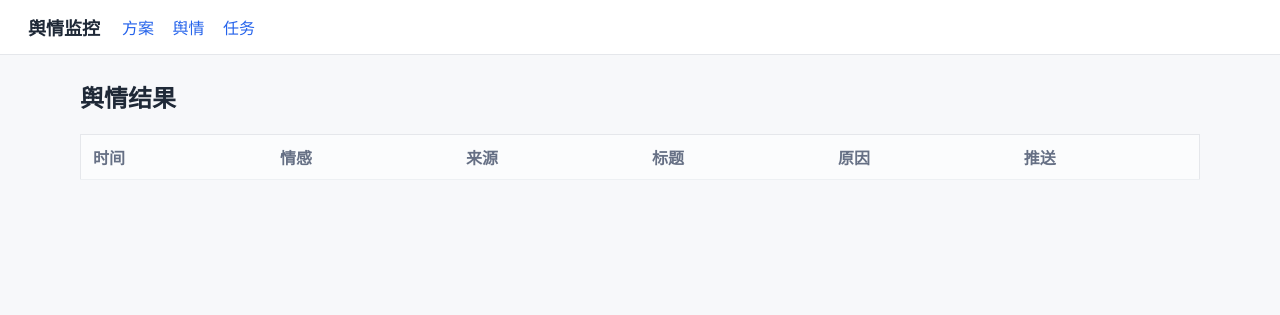
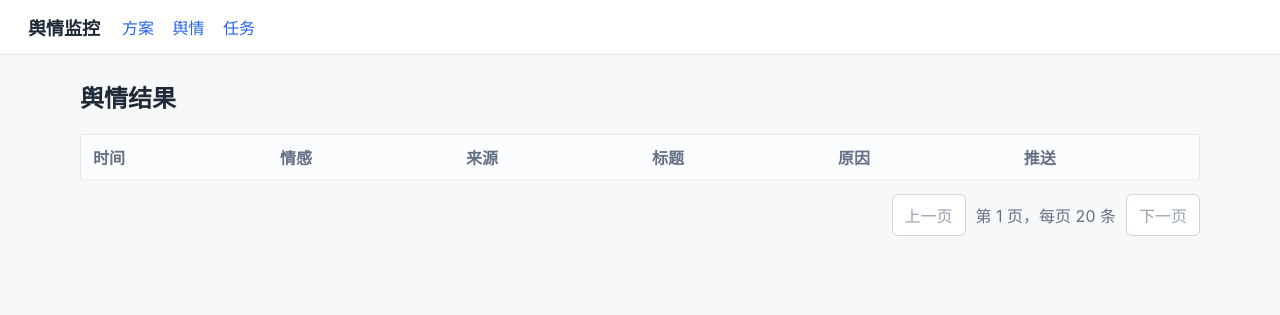
Before and after one commit to gaorongvc/public-opinion, a FastAPI app: page /items in a window 1280 px wide. Shown: the top 315 px of the page. Run offline with FastAPI, Linux system fonts and the light colour scheme; lists and menus that the app fills with data are empty.

Commit message:
optimize

```diff
--- a/opinion/templates/base.html
+++ b/opinion/templates/base.html
@@ -15,7 +15,14 @@
     th { color: #667085; font-weight: 600; background: #fbfcfd; }
     .toolbar { display: flex; justify-content: space-between; align-items: center; margin-bottom: 14px; }
     .button { border: 1px solid #2563eb; color: #fff; background: #2563eb; padding: 8px 12px; border-radius: 6px; text-decoration: none; cursor: pointer; }
+    .button.secondary { color: #2563eb; background: #fff; }
+    .button.disabled { border-color: #d0d5dd; color: #98a2b3; background: #fff; pointer-events: none; }
     .muted { color: #667085; }
+    .sentiment { font-weight: 600; }
+    .sentiment.positive { color: #16a34a; }
+    .sentiment.negative { color: #dc2626; }
+    .sentiment.neutral { color: #667085; }
+    .pagination { display: flex; align-items: center; gap: 10px; justify-content: flex-end; margin-top: 14px; }
     form.panel { background: #fff; border: 1px solid #e5e7eb; padding: 20px; }
     label { display: block; margin: 14px 0 6px; color: #344054; }
     input[type=text], textarea { width: 100%; box-sizing: border-box; padding: 10px; border: 1px solid #d0d5dd; border-radius: 6px; font: inherit; }
--- a/opinion/templates/items.html
+++ b/opinion/templates/items.html
@@ -15,14 +15,27 @@
   <tbody>
     {% for item in items %}
     <tr>
-      <td class="muted">{{ item.created_at }}</td>
-      <td>{{ item.sentiment }}</td>
+      <td class="muted">{{ item.published_at|format_datetime }}</td>
+      <td><span class="sentiment {{ item.sentiment }}">{{ item.sentiment|sentiment_text }}</span></td>
       <td>{{ item.source_name }}</td>
       <td><a href="{{ item.url }}">{{ item.title }}</a></td>
       <td>{{ item.reason }}</td>
-      <td>{{ item.notified_at or "" }}</td>
+      <td>{{ item.notified_at|format_datetime }}</td>
     </tr>
     {% endfor %}
   </tbody>
 </table>
+<div class="pagination">
+  {% if has_prev %}
+  <a class="button secondary" href="{{ prev_url }}">上一页</a>
+  {% else %}
+  <span class="button disabled">上一页</span>
+  {% endif %}
+  <span class="muted">第 {{ page }} 页，每页 20 条</span>
+  {% if has_next %}
+  <a class="button secondary" href="{{ next_url }}">下一页</a>
+  {% else %}
+  <span class="button disabled">下一页</span>
+  {% endif %}
+</div>
 {% endblock %}
--- a/opinion/web.py
+++ b/opinion/web.py
@@ -7,6 +7,26 @@ from opinion.db import get_db, object_id
 
 app = FastAPI(title="Opinion Monitor")
 templates = Jinja2Templates(directory="opinion/templates")
+PAGE_SIZE = 20
+SENTIMENT_TEXT = {
+    "positive": "正向",
+    "negative": "负面",
+    "neutral": "中性",
+}
+
+
+def format_datetime(value):
+    if not value:
+        return ""
+    return value.strftime("%Y-%m-%d %H:%M:%S") if hasattr(value, "strftime") else str(value)
+
+
+def sentiment_text(value):
+    return SENTIMENT_TEXT.get(value, value or "")
+
+
+templates.env.filters["format_datetime"] = format_datetime
+templates.env.filters["sentiment_text"] = sentiment_text
 
 
 @app.get("/")
@@ -75,17 +95,49 @@ def toggle_plan(plan_id: str):
 
 
 @app.get("/items")
-def items(request: Request):
+def items(request: Request, page: int = 1):
     db = get_db()
-    records = list(db.items.find({}).sort("created_at", -1).limit(200))
-    return templates.TemplateResponse("items.html", {"request": request, "items": records})
+    pagination = _pagination(page)
+    records = list(db.items.find({}).sort("published_at", -1).skip(pagination["skip"]).limit(PAGE_SIZE + 1))
+    return templates.TemplateResponse(
+        "items.html",
+        {
+            "request": request,
+            "items": records[:PAGE_SIZE],
+            "page": pagination["page"],
+            "has_prev": pagination["page"] > 1,
+            "has_next": len(records) > PAGE_SIZE,
+            "prev_url": f"/items?page={pagination['page'] - 1}",
+            "next_url": f"/items?page={pagination['page'] + 1}",
+        },
+    )
 
 
 @app.get("/runs")
-def runs(request: Request):
+def runs(request: Request, page: int = 1):
     db = get_db()
-    records = list(db.runs.find({}).sort("started_at", -1).limit(100))
-    return templates.TemplateResponse("runs.html", {"request": request, "runs": records})
+    pagination = _pagination(page)
+    records = list(db.runs.find({}).sort("started_at", -1).skip(pagination["skip"]).limit(PAGE_SIZE + 1))
+    return templates.TemplateResponse(
+        "runs.html",
+        {
+            "request": request,
+            "runs": records[:PAGE_SIZE],
+            "page": pagination["page"],
+            "has_prev": pagination["page"] > 1,
+            "has_next": len(records) > PAGE_SIZE,
+            "prev_url": f"/runs?page={pagination['page'] - 1}",
+            "next_url": f"/runs?page={pagination['page'] + 1}",
+        },
+    )
+
+
+def _pagination(page):
+    normalized_page = max(page, 1)
+    return {
+        "page": normalized_page,
+        "skip": (normalized_page - 1) * PAGE_SIZE,
+    }
 
 
 def _plan_doc(name, kw, any_kw, ex_kw, sources, enabled, update=False):
```
Also changed, not shown: opinion/templates/runs.html (+15 -2 lines).
